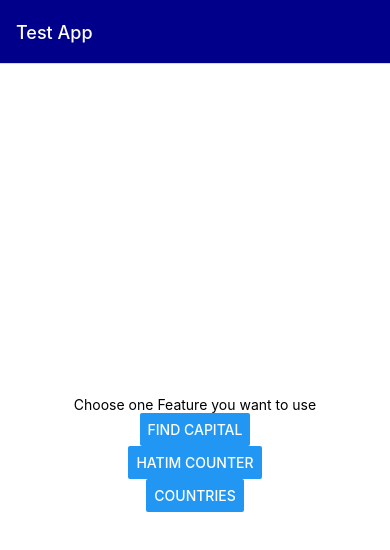
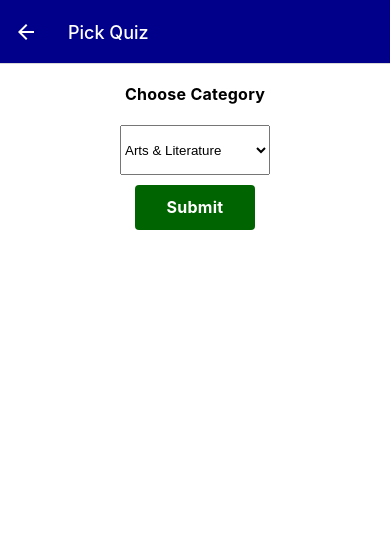
Before and after one commit to Rchn1907/expo-app, a React Native app: screen /QuizPicker in a window 390 px wide. Shown: the top 550 px of the page. Built offline with nearby package versions, Linux system fonts and the light colour scheme.

Commit message:
Quiz added

```diff
--- a/App.js
+++ b/App.js
@@ -6,6 +6,8 @@ import Detail from "./Detail";
 import HatimCounter from "./HatimCounter";
 import Countries from "./Countries";
 import CountryDetail from "./CountryDetail";
+import QuizPicker from "./QuizPicker";
+import Quiz from "./Quiz";
 
 const Stack = createStackNavigator();
 
@@ -42,6 +44,18 @@ export default function App() {
                                   headerTintColor: 'white',
                                   headerStyle: { backgroundColor: 'darkblue' }
                               }}/>
+                <Stack.Screen name="QuizPicker" component={QuizPicker}
+                              options={{
+                                  title: 'Pick Quiz',
+                                  headerTintColor: 'white',
+                                  headerStyle: { backgroundColor: 'darkblue' }
+                              }}/>
+                <Stack.Screen name="Quiz" component={Quiz}
+                              options={{
+                                  title: 'Quiz',
+                                  headerTintColor: 'white',
+                                  headerStyle: { backgroundColor: 'darkblue' }
+                              }}/>
             </Stack.Navigator>
         </NavigationContainer>
   );
--- a/MyView.js
+++ b/MyView.js
@@ -9,6 +9,7 @@ export default function MyView({ navigation }){
                 onPress={() => navigation.navigate('Find Capital')}/>
             <Button title="Hatim Counter" onPress={() => navigation.navigate('Hatim Counter')}/>
             <Button title="Countries" onPress={() => navigation.navigate('Countries')} />
+            <Button title="Quiz" onPress={() => navigation.navigate('QuizPicker')}/>
         </View>
     );
 }
--- /dev/null
+++ b/Quiz.js
@@ -0,0 +1,121 @@
+import {Alert, Button, Pressable, StyleSheet, Text, View} from "react-native";
+import {useEffect, useState} from "react";
+
+export default function Quiz({route}){
+    const [data, setData] = useState([JSON]);
+    let [question, setQuestion] = useState("");
+    let [index, setIndex] = useState(0);
+    let [answers, setAnswers] = useState([]);
+    useEffect(() => {
+        try{
+            console.log(route.params.route);
+            fetch(route.params.route, {
+                method: 'GET',
+                headers: {
+                    Accept: 'application/json',
+                    'Content-Type': 'application/json',
+                },
+            }).then(response => response.json())
+                .then(json => {
+                    setData(json);
+                    setQuestion(json[index].question);
+                    setAnswers(json[index].incorrectAnswers);
+                    setAnswers(answers => [...answers, json[index].correctAnswer])
+                })
+        } catch(error){
+            Alert.alert(
+                "Error",
+                "Something went wrong"
+            );
+        }
+    }, []);
+
+    function update(){
+        setIndex(index+1);
+        setQuestion(data[index].question);
+        setAnswers(data[index].incorrectAnswers);
+        setAnswers(answers => [...answers, data[index].correctAnswer]);
+    }
+
+    return(
+        <View>
+            <View style={styles.question1}>
+                <Text style={styles.question}>{question}</Text>
+            </View>
+            <View style={styles.container}>
+                <Pressable onPress={() => {update();}} style={styles.button}>
+                    <Text style={styles.text}>{answers[0]}</Text>
+                </Pressable>
+                <Pressable onPress={() => {update();}} style={styles.button}>
+                    <Text style={styles.text}>{answers[1]}</Text>
+                </Pressable>
+                <Pressable onPress={() => {update();}} style={styles.button}>
+                    <Text style={styles.text}>{answers[2]}</Text>
+                </Pressable>
+                <Pressable onPress={() => {update();}} style={styles.button}>
+                    <Text style={styles.text}>{answers[3]}</Text>
+                </Pressable>
+            </View>
+            <Button title="Test" onPress={() =>console.log(index)}> Button </Button>
+        </View>
+    );
+}
+
+
+const styles = StyleSheet.create({
+    container: {
+        justifyContent: 'center',
+        alignItems: 'center'
+    },
+    input: {
+        width: 250,
+        height: 44,
+        padding: 10,
+        marginTop: 20,
+        marginBottom: 10,
+        backgroundColor: '#e8e8e8'
+    },
+    button: {
+        alignItems: 'center',
+        justifyContent: 'center',
+        paddingVertical: 12,
+        paddingHorizontal: 32,
+        padding: 20,
+        margin: 20,
+        borderRadius: 4,
+        elevation: 3,
+        backgroundColor: 'darkgreen',
+    },
+    question1:{
+      alignItems: "center",
+      justifyContent: "flex-start",
+        padding: 20,
+        margin: 20,
+        backgroundColor: "#ffffff"
+    },
+    question: {
+        fontSize: 20,
+        lineHeight: 40,
+        fontWeight: 'bold',
+        letterSpacing: 0.25,
+        color: "#000000",
+        alignItems: "center",
+    },
+    country: {
+        fontSize: 20,
+        padding: 10,
+        margin: 10,
+        lineHeight: 21,
+        fontWeight: 'bold',
+        letterSpacing: 0.25,
+        color: 'black',
+    },
+    details: {
+        fontSize: 16,
+        padding: 10,
+        margin: 10,
+        lineHeight: 21,
+        letterSpacing: 0.25,
+        color: 'black',
+    }
+});
--- /dev/null
+++ b/QuizPicker.js
@@ -0,0 +1,71 @@
+import {Pressable, StyleSheet, Text, View} from "react-native";
+import {Picker} from "@react-native-picker/picker";
+import {useState} from "react";
+
+export default function QuizPicker({navigation}){
+    const [selectedValue, setSelectedValue] = useState();
+    return(
+        <View style={styles.container}>
+            <Text style={styles.text}>
+                Choose Category
+            </Text>
+            <Picker
+                selectedValue={selectedValue}
+                style={{ height: 50, width: 150, justifyContent: "center" }}
+                onValueChange={(itemValue, itemIndex) => setSelectedValue(itemValue)}>
+                <Picker.Item label="Arts & Literature" value="arts_and_literature" />
+                <Picker.Item label="Film & TV" value="film_and_tv" />
+                <Picker.Item label="Food & Drink" value="food_and_drink" />
+                <Picker.Item label="General Knowledge" value="general_knowledge" />
+                <Picker.Item label="Geography" value="geography" />
+                <Picker.Item label="History" value="history" />
+                <Picker.Item label="Music" value="music" />
+                <Picker.Item label="Science" value="science" />
+                <Picker.Item label="Society & Culture" value="society_and_culture" />
+                <Picker.Item label="Sport & Leisure" value="sport_and_leisure" />
+            </Picker>
+            <Pressable title="Submit" onPress={() => navigation.navigate('Quiz', {
+                route: `https://the-trivia-api.com/api/questions?categories=${selectedValue}&limit=20`
+            })} style={styles.button}>
+                <Text style={styles.button_text}>Submit</Text>
+            </Pressable>
+        </View>
+    );
+}
+
+
+const styles = StyleSheet.create({
+    container: {
+        flex: 1,
+        backgroundColor: '#fff',
+        alignItems: 'center',
+    },
+    text: {
+        alignItems: "flex-start",
+        fontSize: 16,
+        lineHeight: 21,
+        fontWeight: 'bold',
+        letterSpacing: 0.25,
+        color: 'black',
+        margin: 10,
+        padding: 10,
+    },
+    button: {
+        alignItems: 'center',
+        justifyContent: 'flex-end',
+        paddingVertical: 12,
+        paddingHorizontal: 32,
+        borderRadius: 4,
+        elevation: 3,
+        backgroundColor: 'darkgreen',
+        padding: 10,
+        margin: 10
+    },
+    button_text: {
+        fontSize: 16,
+        lineHeight: 21,
+        fontWeight: 'bold',
+        letterSpacing: 0.25,
+        color: 'white',
+    }
+});
--- a/package.json
+++ b/package.json
@@ -10,6 +10,7 @@
   },
   "dependencies": {
     "@expo/webpack-config": "^0.17.2",
+    "@react-native-picker/picker": "^2.4.8",
     "@react-navigation/native": "^6.1.1",
     "@react-navigation/native-stack": "^6.9.7",
     "@react-navigation/stack": "^6.3.10",
```
Also changed, not shown: 1 other file (tests, documents, lock files or other folders).
